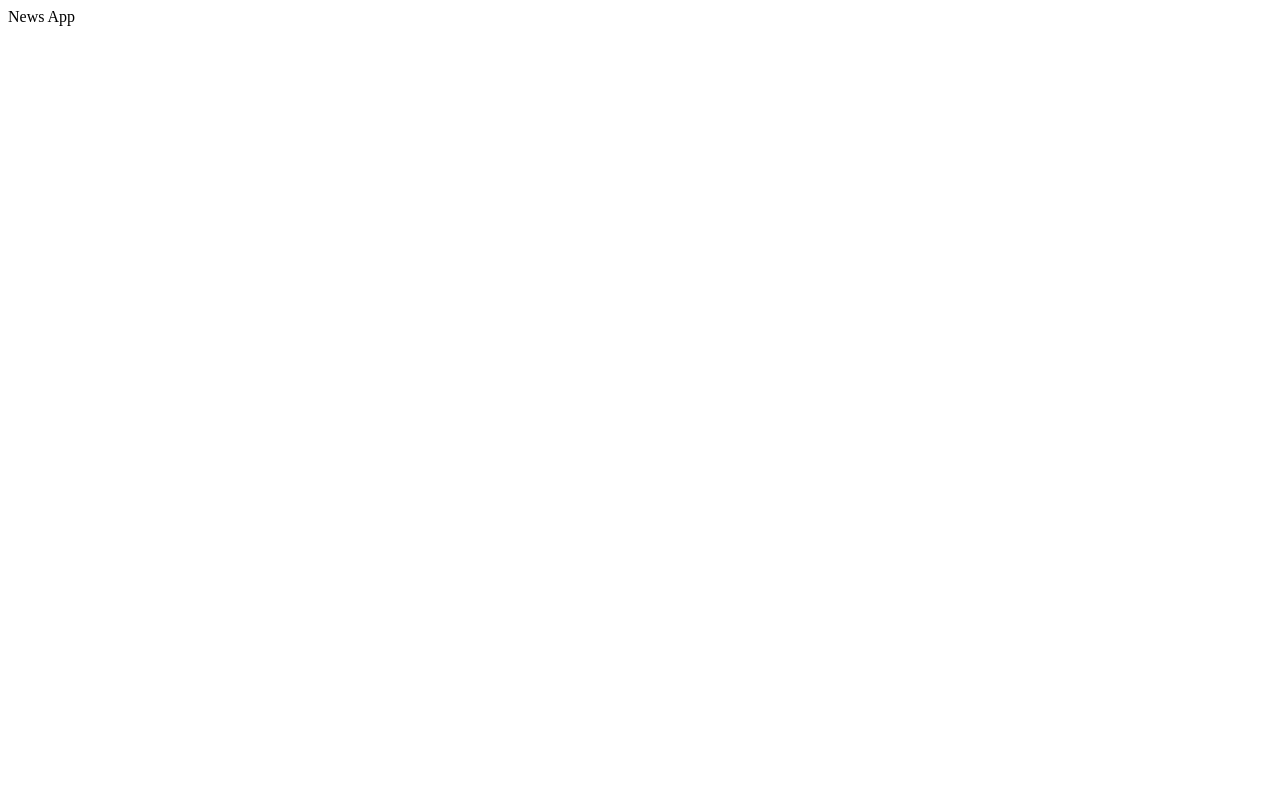
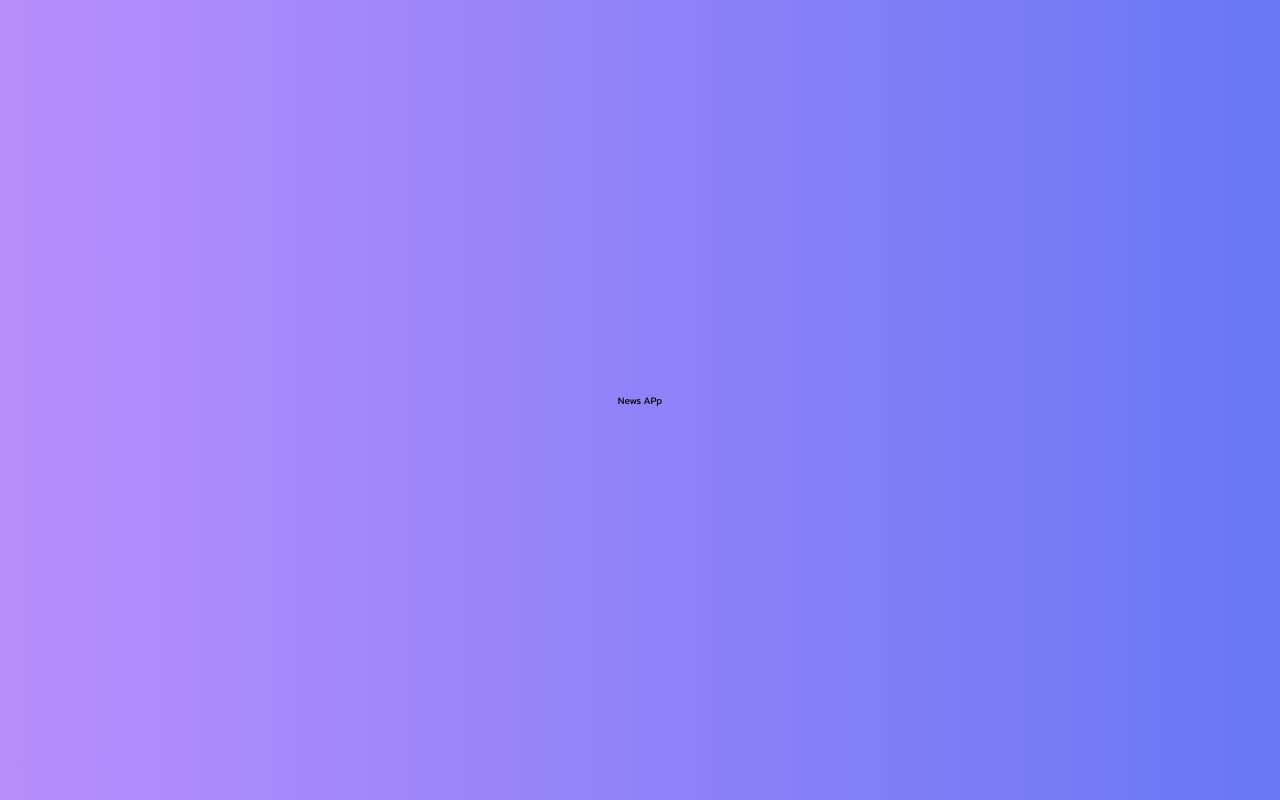
Before and after one commit to Marshal10/News-App-React, a React (Vite) app: page / in a window 1280 px wide. Built offline with nearby package versions, Linux system fonts and the light colour scheme.

Commit message:
Cleanup and css reset

```diff
--- a/src/App.jsx
+++ b/src/App.jsx
@@ -1,5 +1,11 @@
+import News from "./components/News";
+
 function App() {
-  return <div className="container">News App</div>;
+  return (
+    <div className="container">
+      <News />
+    </div>
+  );
 }
 
 export default App;
--- /dev/null
+++ b/src/components/News.jsx
@@ -0,0 +1,5 @@
+function News() {
+  return <div>News APp</div>;
+}
+
+export default News;
--- a/src/index.css
+++ b/src/index.css
@@ -0,0 +1,22 @@
+@import url("https://fonts.googleapis.com/css2?family=Bebas+Neue&family=Comfortaa:wght@300..700&family=Kanit:ital,wght@0,100;0,200;0,300;0,400;0,500;0,600;0,700;0,800;0,900;1,100;1,200;1,300;1,400;1,500;1,600;1,700;1,800;1,900&display=swap");
+
+* {
+  margin: 0;
+  padding: 0;
+  box-sizing: border-box;
+  outline: none;
+  text-decoration: none;
+  font-family: "Kanit", sans-serif;
+}
+
+html {
+  font-size: 62.5%;
+}
+
+.container {
+  width: 100%;
+  height: 100vh;
+  background: linear-gradient(to right, #b88efc, #6877f4);
+  display: grid;
+  place-items: center;
+}
```
Also changed, not shown: index.html (+8 -2 lines).
